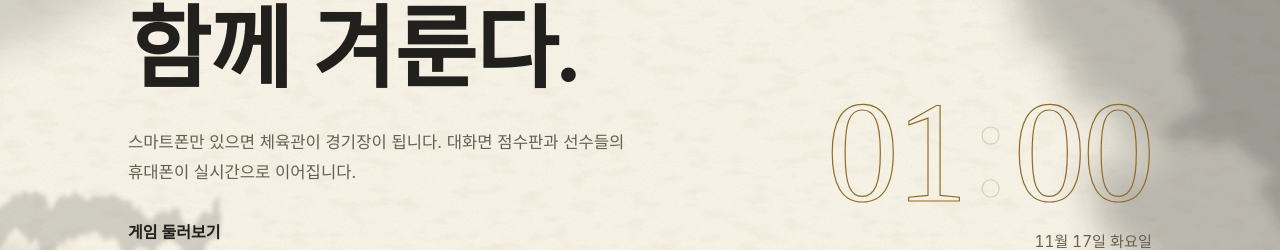
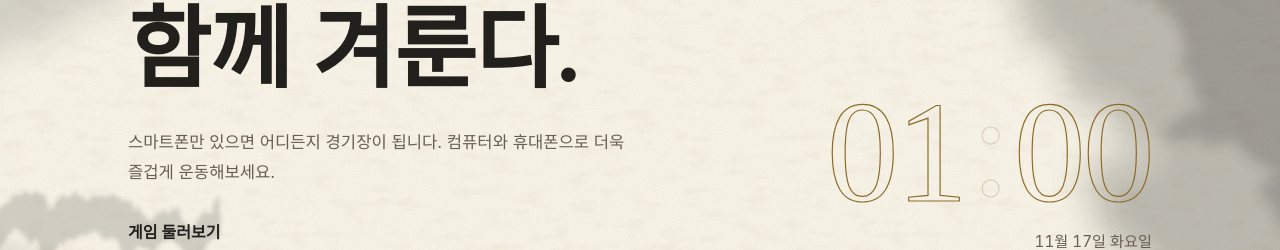
Before and after one commit to sa00772/strike-battle, a website: page public/index.html in a window 1280 px wide. Shown: the part 246-496 px from the top of the page. Drawn offline with Linux system fonts and the light colour scheme; a web font is replaced by a local one.

Commit message:
Homepage: update hero intro copy
Co-Authored-By: Claude Sonnet 5.5 <noreply@anthropic.com>
Claude-Session: https://claude.ai/code/session_011FedZ3Nnk7gt9Cd5vC24Uj

```diff
--- a/public/index.html
+++ b/public/index.html
@@ -162,7 +162,7 @@
   <div class="wrap">
     <div>
       <h1>함께 뛰고,<br>함께 겨룬다.</h1>
-      <p class="lead">스마트폰만 있으면 체육관이 경기장이 됩니다. 대화면 점수판과 선수들의 휴대폰이 실시간으로 이어집니다.</p>
+      <p class="lead">스마트폰만 있으면 어디든지 경기장이 됩니다. 컴퓨터와 휴대폰으로 더욱 즐겁게 운동해보세요.</p>
       <a class="go" href="#games">게임 둘러보기</a>
     </div>
     <div class="clock" role="timer" aria-label="현재 시각"><span class="hm"><span id="c-h">--</span><i class="colon">:</i><span id="c-m">--</span></span><small id="c-date"></small></div>
```
